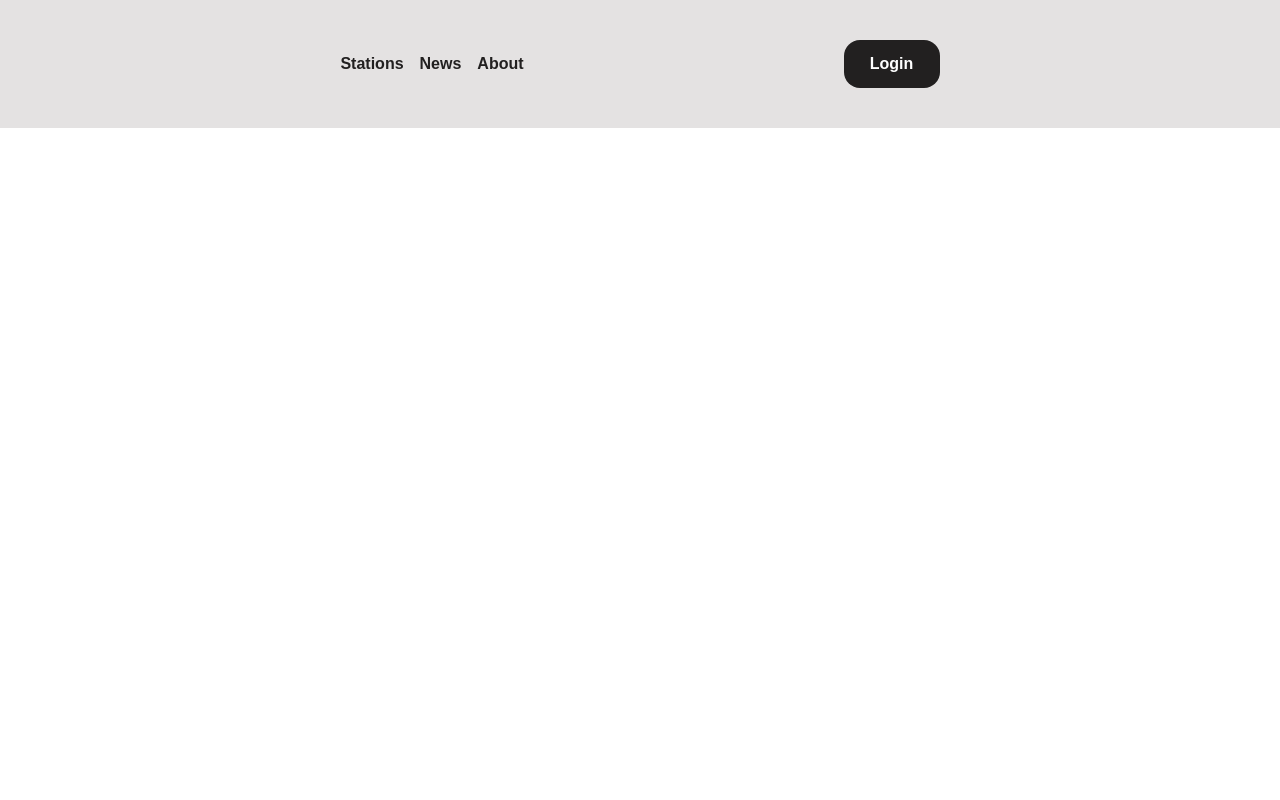
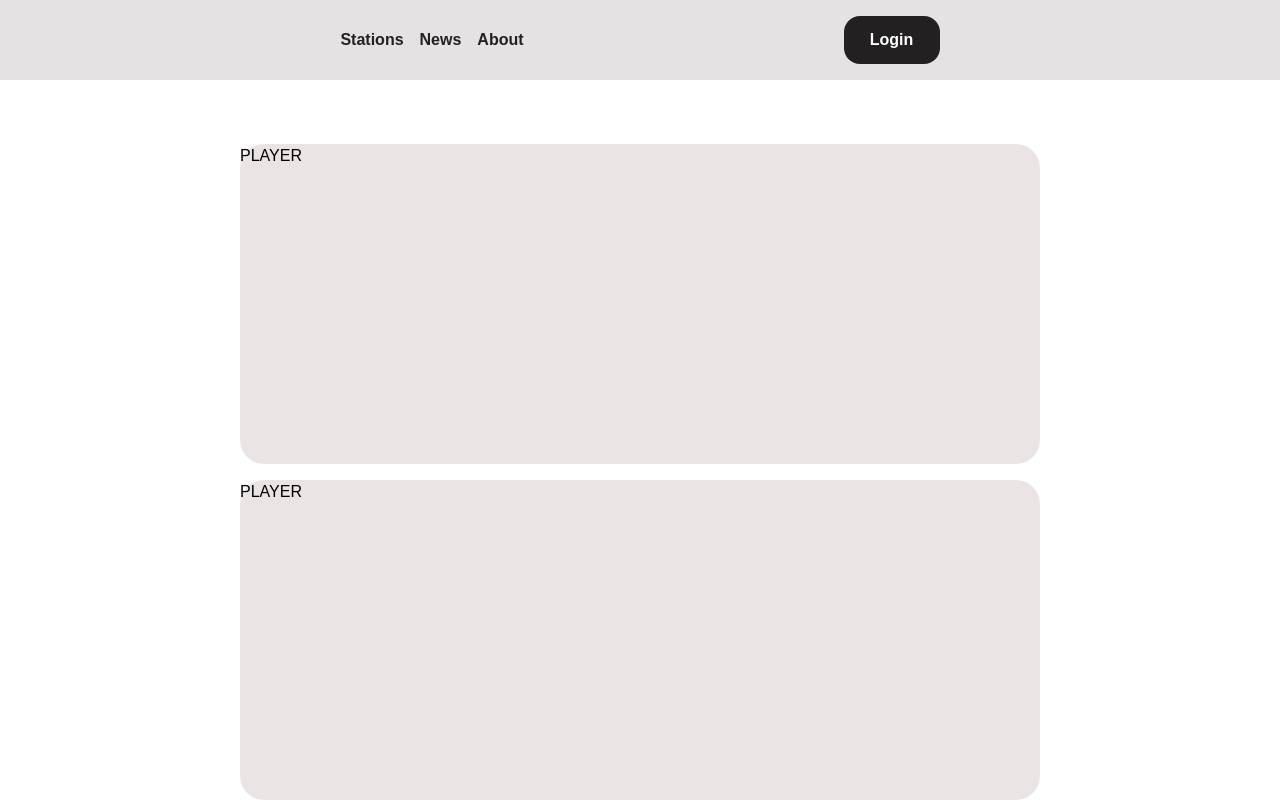
Before and after one commit to jorgeparis/product-list-with-cart, a React (Vite) app in the folder route-pr/: page / in a window 1280 px wide. Built offline with nearby package versions, Linux system fonts and the light colour scheme.

Commit message:
NADA NOVO

```diff
--- a/route-pr/src/App.jsx
+++ b/route-pr/src/App.jsx
@@ -1,10 +1,12 @@
 import "./App.css";
 import Navbar from "./components/Navbar/Navbar.jsx";
+import Stations from "./pages/About/Stations.jsx";
 
 function App() {
   return (
-    <div className="container-main flex justify-center w-screen h-screen">
+    <div className="container-main flex flex-col w-screen h-screen items-center gap-[4rem]">
       <Navbar />
+      <Stations />
     </div>
   );
 }
--- a/route-pr/src/components/Navbar/Navbar.jsx
+++ b/route-pr/src/components/Navbar/Navbar.jsx
@@ -13,11 +13,11 @@ function Navbar() {
     alert("OLA");
   };
   return (
-    <div className="navbar w-screen h-[8rem] bg-[#e4e2e2] flex gap-[20rem] items-center justify-center">
+    <div className="navbar w-screen h-[150px] bg-[#e4e2e2] flex gap-[20rem] items-center justify-center sticky top-0 z-99">
       <div className="navbar-container">
         <ul className="text-[#222020] font-bold list-none flex items-center gap-4 cursor-pointer">
           <li
-            className="hover:text-[#f57591] hover:text-3xl"
+            className="hover:text-[#f57591] hover:text-3xl hover:gap-[20rem]"
             onClick={HandListItem}
           >
             Stations
--- a/route-pr/src/pages/About/Stations.jsx
+++ b/route-pr/src/pages/About/Stations.jsx
@@ -3,8 +3,13 @@ import "./Stations.css";
 
 function Stations() {
   return (
-    <div>
-      <h1 className="texto text-4xl font-semibold hover:text-[#6af7a9]">Contact</h1>
+    <div className="container flex flex-col gap-4 items-center justify-center">
+      <div className="stations-container flex bg-[#ebe4e4] w-[50rem] h-[20rem] rounded-3xl">
+        <h1 clh1sName="text-[#222020] font-bold text-3xl my-4">PLAYER</h1>
+      </div>
+      <div className="stations-container flex bg-[#ebe4e4] w-[50rem] h-[20rem] rounded-3xl">
+        <h1 clh1sName="text-[#222020] font-bold text-3xl my-4">PLAYER</h1>
+      </div>
     </div>
   );
 }
```
